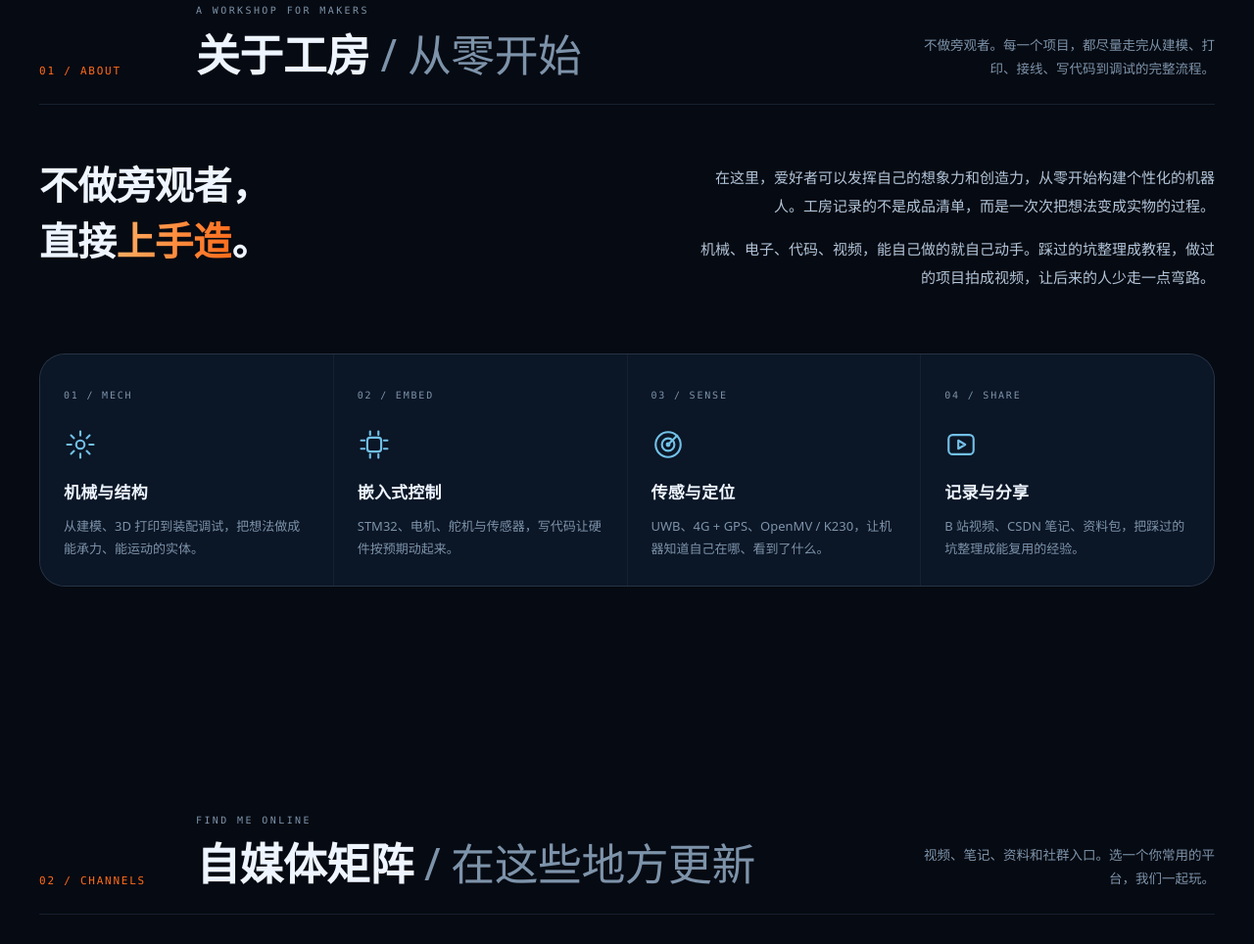
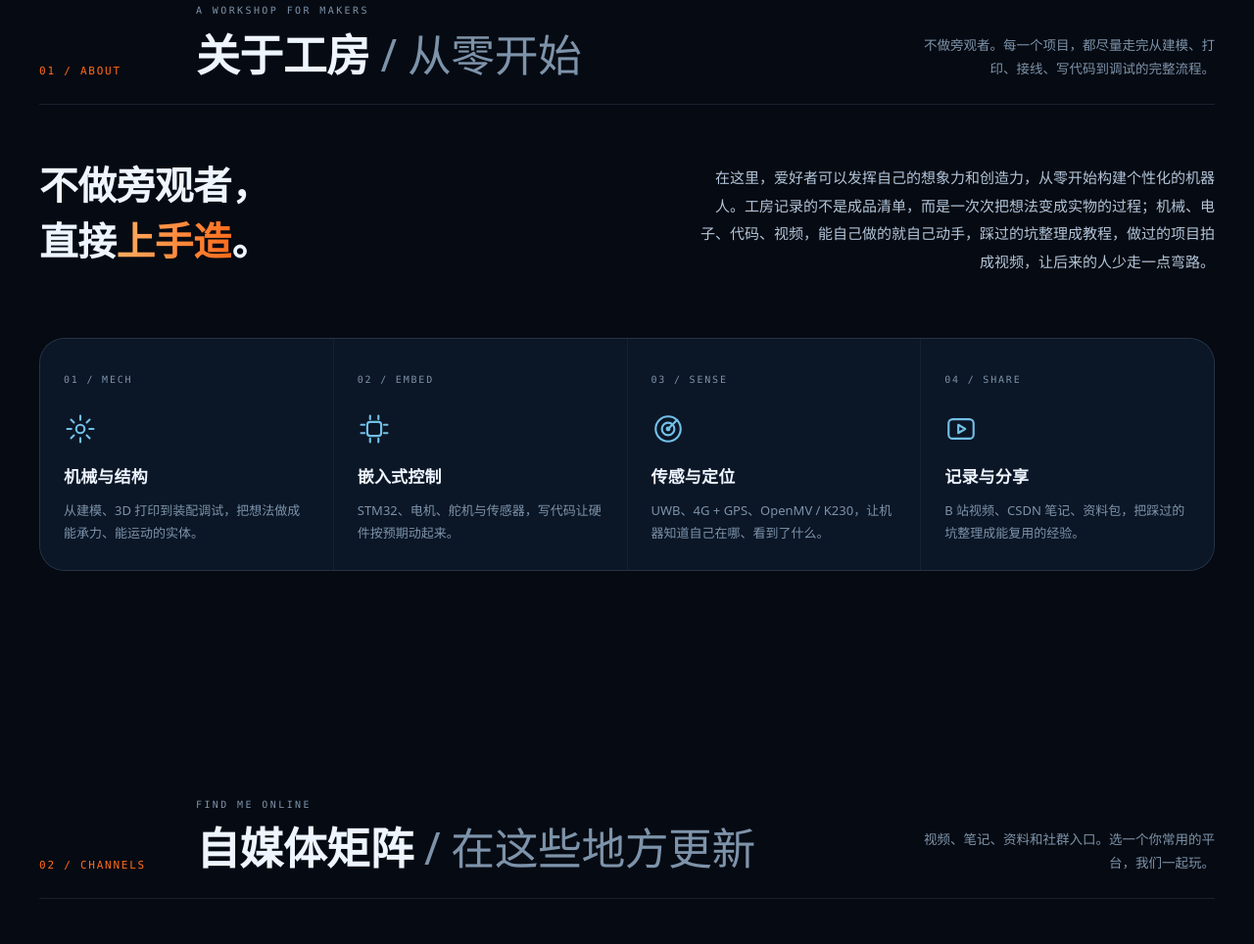
Before and after one commit to amai100/diy.github.io, a website: page index.html in a window 1280 px wide. Shown: the part 887-1851 px from the top of the page at 98% size. Drawn offline with Linux system fonts and the light colour scheme.

Commit message:
Merge about copy into one paragraph

```diff
--- a/index.html
+++ b/index.html
@@ -223,10 +223,7 @@
             </p>
             <div class="about-copy reveal" data-reveal-delay="80">
               <p>
-                在这里，爱好者可以发挥自己的想象力和创造力，从零开始构建个性化的机器人。工房记录的不是成品清单，而是一次次把想法变成实物的过程。
-              </p>
-              <p>
-                机械、电子、代码、视频，能自己做的就自己动手。踩过的坑整理成教程，做过的项目拍成视频，让后来的人少走一点弯路。
+                在这里，爱好者可以发挥自己的想象力和创造力，从零开始构建个性化的机器人。工房记录的不是成品清单，而是一次次把想法变成实物的过程；机械、电子、代码、视频，能自己做的就自己动手，踩过的坑整理成教程，做过的项目拍成视频，让后来的人少走一点弯路。
               </p>
             </div>
           </div>
```
